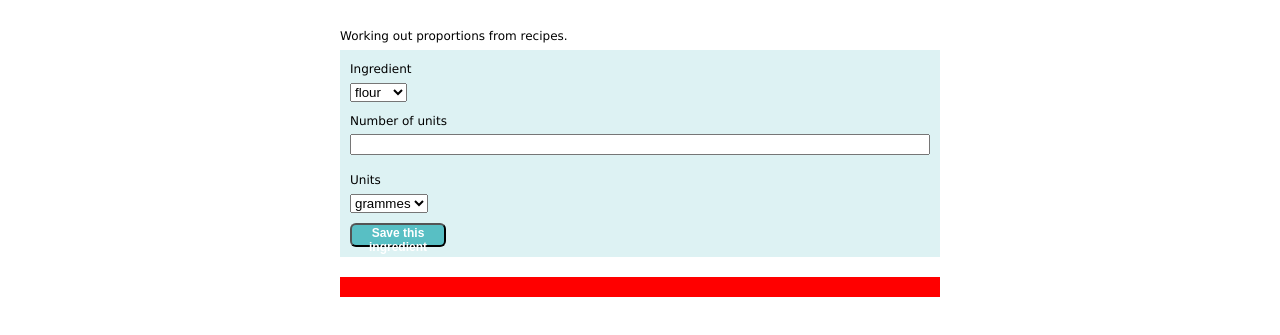
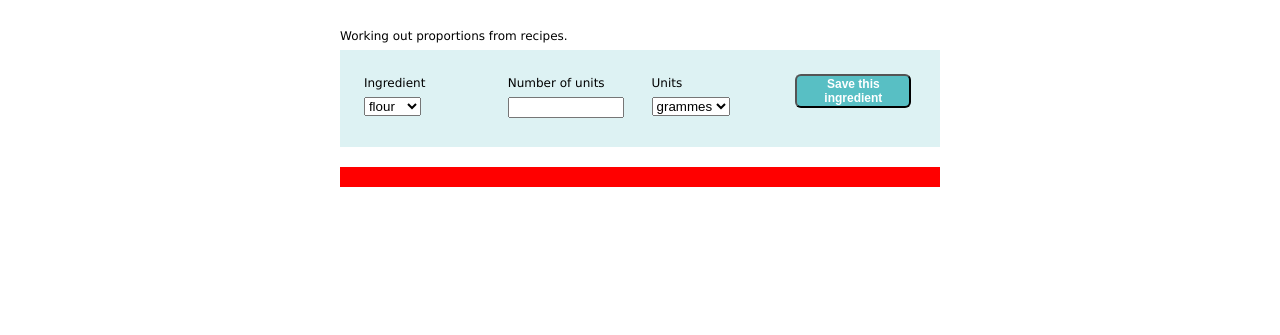
Before and after one commit to judeGibbons/recipeProportions, a plain HTML site: page index.htm in a window 1280 px wide. Shown: the part 63-398 px from the top of the page. Drawn offline with Linux system fonts and the light colour scheme.

Commit message:
Makes minor changes to page layout

```diff
--- a/css/recipeProportions.css
+++ b/css/recipeProportions.css
@@ -76,7 +76,9 @@ h1, #mainContent {
 }
 
 .formSection {
-	margin-bottom: 10px;
+	width: 20%;
+	float: left;
+	padding: 2.4%;
 }
 
 .formSection:last-child {
@@ -208,8 +210,7 @@ span.a11y-disabled {
 }
 
 button {
-    height: 2em;
-    width: 8em;
+    width: auto;
     font-size: 1em;
     font-weight: bold;
     border-radius: 6px;
--- a/index.htm
+++ b/index.htm
@@ -21,7 +21,7 @@
 
 <p>Working out proportions from recipes.</p>
 
-<form action="" method="get" name="recipeProportions" id="recipeProportions">
+<form action="" method="get" name="recipeProportions" id="recipeProportions" class="clearfix">
 
 <div class="formSection">
 <label for="ingredient">Ingredient</label>
```
Also changed, not shown: 1 other file.
